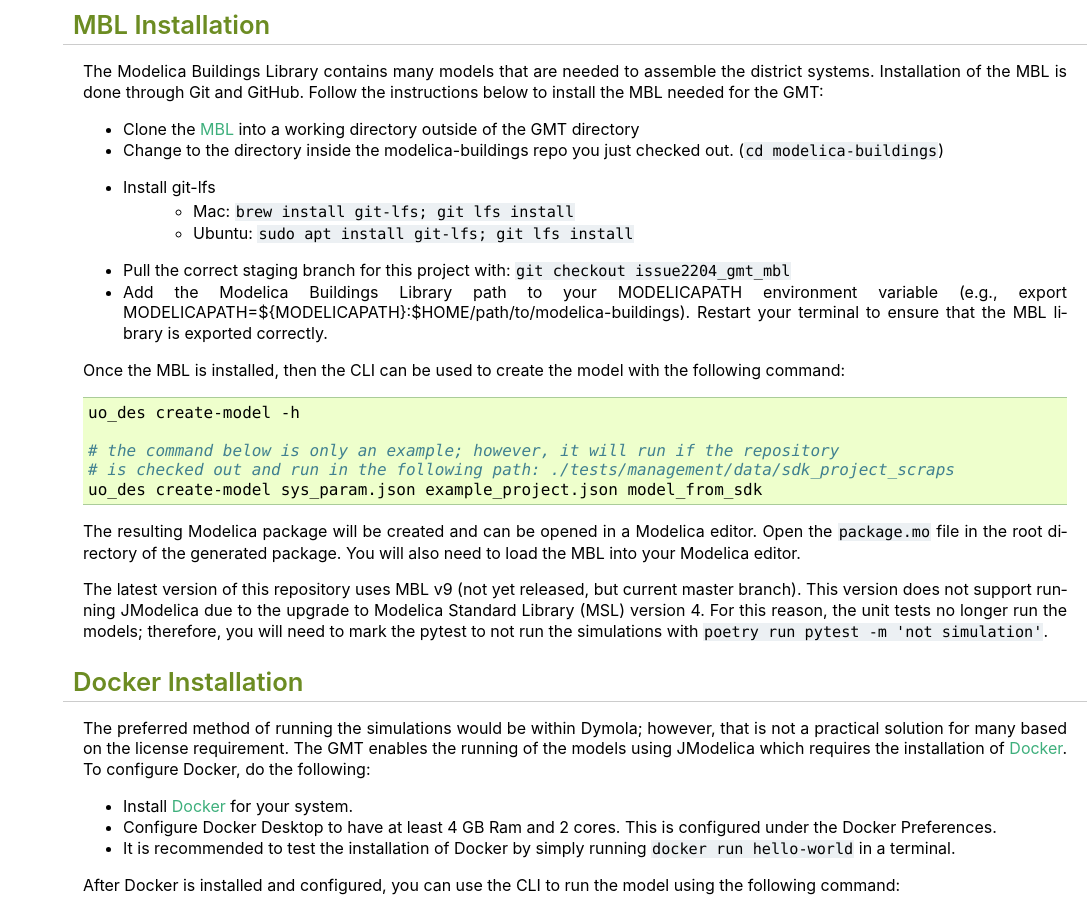
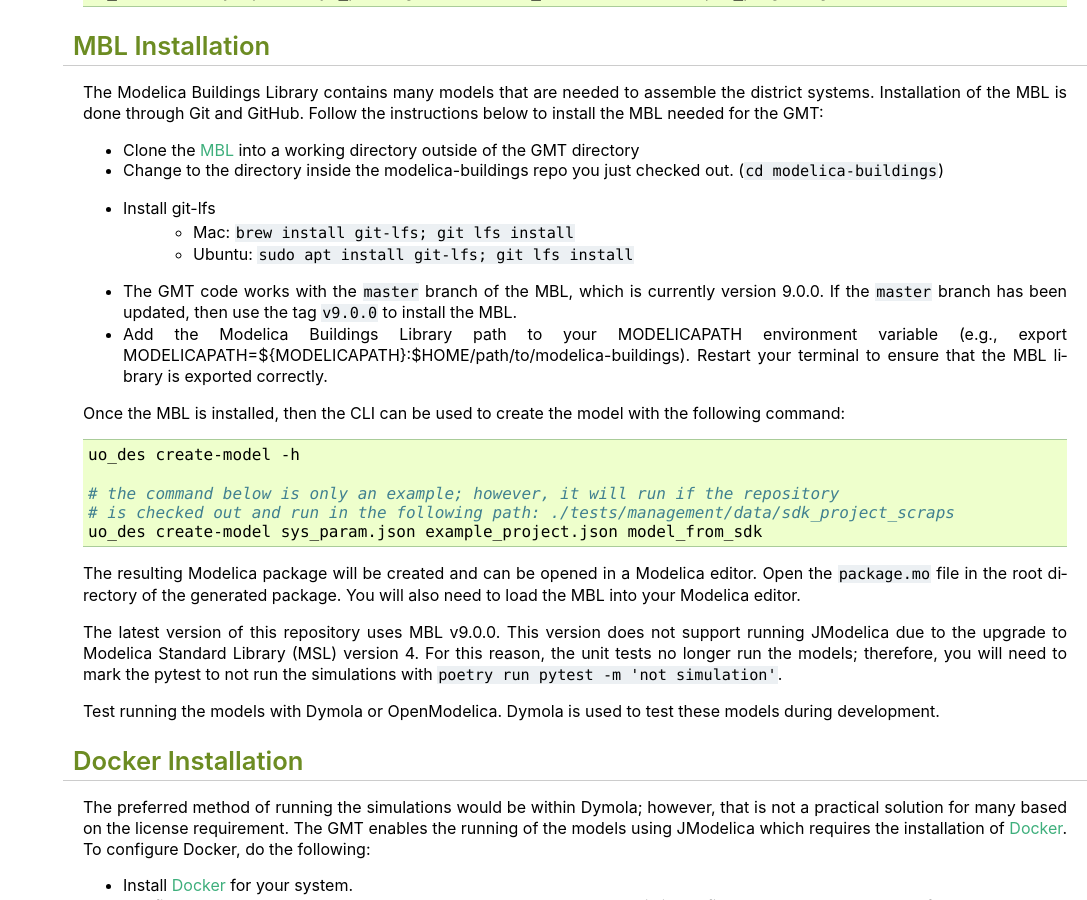
Before and after one commit to urbanopt/geojson-modelica-translator, a Sphinx documentation site: the page built from docs/getting_started.rst, in a window 1280 px wide and 900 px high, scrolled down 786 px. Shown: the whole window, without its empty margins (193-1280 px from the left). Built offline with Sphinx 7.4.7, drawn with Linux system fonts in a browser that asks for light colours; some of the changed text lies outside the part shown.

Commit message:
update docs

```diff
--- a/docs/getting_started.rst
+++ b/docs/getting_started.rst
@@ -18,7 +18,7 @@
 
 #. Installing the GMT from PyPi
 #. Installing and configuring the Modelica Buildings Library (MBL)
-#. Installing and configuring Docker in order to run simulations using JModelica
+#. Installing and configuring Docker in order to run simulations using JModelica. This step is currently not required due to the MSL v4 upgrade not supporting JModelica. Therefore, it is recommended to run the models in Dymola.
 
 GMT Installation
 ----------------
@@ -51,7 +51,7 @@
 * Install git-lfs
     * Mac: :code:`brew install git-lfs; git lfs install`
     * Ubuntu: :code:`sudo apt install git-lfs; git lfs install`
-* Pull the correct staging branch for this project with: :code:`git checkout issue2204_gmt_mbl`
+* The GMT code works with the :code:`master` branch of the MBL, which is currently version 9.0.0. If the :code:`master` branch has been updated, then use the tag :code:`v9.0.0` to install the MBL.
 * Add the Modelica Buildings Library path to your MODELICAPATH environment variable (e.g., export MODELICAPATH=${MODELICAPATH}:$HOME/path/to/modelica-buildings). Restart your terminal to ensure that the MBL library is exported correctly.
 
 Once the MBL is installed, then the CLI can be used to create the model with the following command:
@@ -67,7 +67,9 @@
 The resulting Modelica package will be created and can be opened in a Modelica editor. Open the :code:`package.mo` file in the root directory of the generated package. You will also need to
 load the MBL into your Modelica editor.
 
-The latest version of this repository uses MBL v9 (not yet released, but current master branch). This version does not support running JModelica due to the upgrade to Modelica Standard Library (MSL) version 4. For this reason, the unit tests no longer run the models; therefore, you will need to mark the pytest to not run the simulations with :code:`poetry run pytest -m 'not simulation'`.
+The latest version of this repository uses MBL v9.0.0. This version does not support running JModelica due to the upgrade to Modelica Standard Library (MSL) version 4. For this reason, the unit tests no longer run the models; therefore, you will need to mark the pytest to not run the simulations with :code:`poetry run pytest -m 'not simulation'`.
+
+Test running the models with Dymola or OpenModelica. Dymola is used to test these models during development.
 
 
 Docker Installation
```
